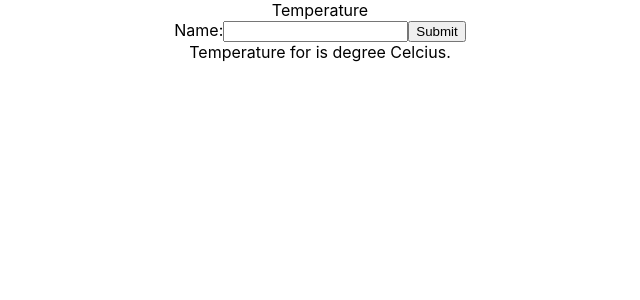
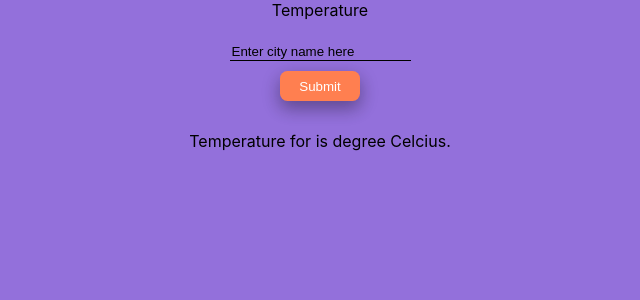
Before and after one commit to gourshete/weather-react-app, a React (Create React App) app: page / in a window 1280 px wide. Shown: the top 300 px of the page, without its empty margins (320-960 px from the left). Built offline with nearby package versions, Linux system fonts and the light colour scheme.

Commit message:
- add styles, css

```diff
--- a/src/App.css
+++ b/src/App.css
@@ -36,3 +36,43 @@
     transform: rotate(360deg);
   }
 }
+
+body {
+  background-color: mediumpurple;
+}
+
+input {
+  border: none;
+  background: none;
+  outline: none;
+  color: inherit;
+}
+
+.header {
+  margin: 20px 20px;
+}
+
+.input {
+  padding: 20px 20px;
+}
+
+.city {
+  border-bottom: 1px solid;
+}
+
+.city::placeholder {
+  color: currentColor;
+}
+
+.submit {
+  padding: 10px 20px;
+}
+
+.submit-button {
+  color: white;
+  background-color: coral;
+  border-radius: 1ch;
+  width: 80px;
+  height: 30px;
+  box-shadow: 0 8px 16px 0 rgba(0,0,0,0.2), 0 6px 20px 0 rgba(0,0,0,0.19);
+}
--- a/src/App.js
+++ b/src/App.js
@@ -40,14 +40,15 @@ export default class App extends Component{
     } else{
   return (
     <div className="App">
-      <div className="Temperature">
-        Temperature
-        <div>
+      <div className="temperature">
+        <label className='header'>Temperature</label>
+        <div className='input'>
           <label>
-            Name:
-            <input className='city' type='text' name='name' />
+            <input className='city' type='text' name='name' placeholder='Enter city name here' />
           </label>
-          <input type='submit' name='Submit' onClick={this.callApi} />
+          <div className='submit'>
+            <input type='submit' name='Submit' className='submit-button' onClick={this.callApi} />
+          </div>
         </div>
         <div>
           Temperature for {city} is {temp} degree Celcius.
```
